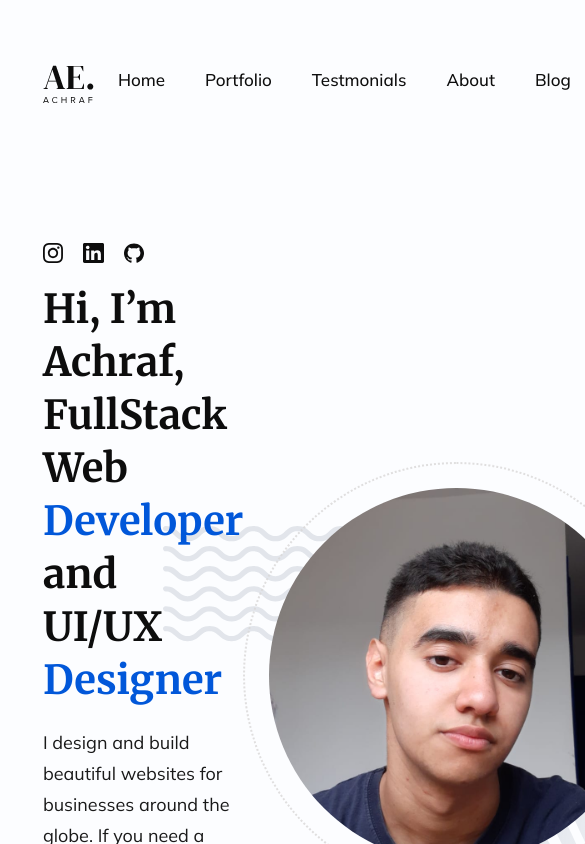
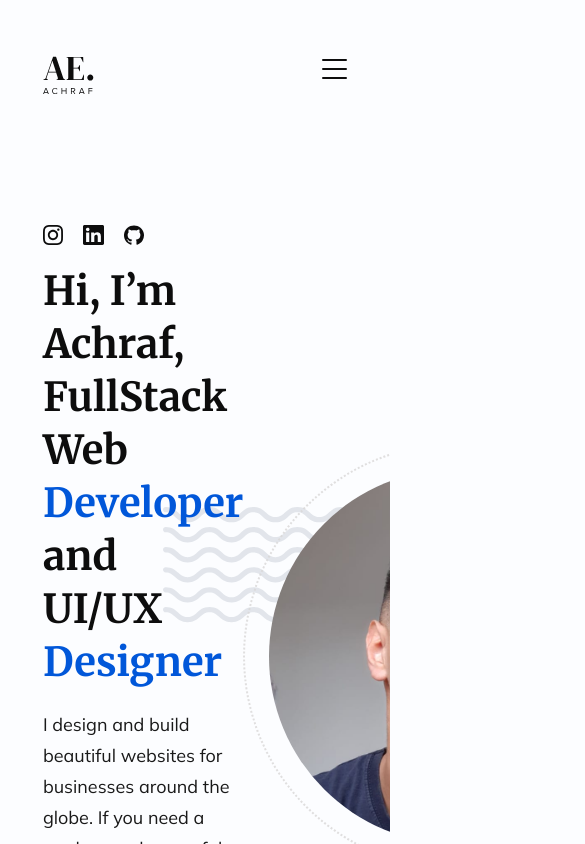
Before and after one commit to NightClover-code/portfolio-website-v2, a Next.js app: page / in a window 390 px wide. Shown: the top 844 px of the page, 585 px wide, since content can reach past the window. Built offline with nearby package versions, Linux system fonts and the light colour scheme.

Commit message:
feat: responsive nav bar

```diff
--- a/components/Header/NavBar/NavItem/index.tsx
+++ b/components/Header/NavBar/NavItem/index.tsx
@@ -1,6 +1,6 @@
 const NavItem: React.FC = ({ children }) => {
   return (
-    <li className="leading-[21px] smooth relative mx-5 cursor-pointer font-medium hover:text-blue after:absolute after:left-[50%] after:bottom-[-3px] after:translate-x-[-50%] after:scale-x-0 after:h-[1.5px] after:bg-blue after:transition-all after:duration-[270ms] after:w-[96%] hover:after:translate-x-[-50%] hover:after:scale-100">
+    <li className="leading-[21px] smooth relative mx-4 cursor-pointer font-medium hover:text-blue after:absolute after:left-[50%] after:bottom-[-3px] after:translate-x-[-50%] after:scale-x-0 after:h-[1.5px] after:bg-blue after:transition-all after:duration-[270ms] after:w-[96%] hover:after:translate-x-[-50%] hover:after:scale-100 xl:mx-3 xl:text-[15px]">
       {children}
     </li>
   );
--- a/components/Header/NavBar/index.tsx
+++ b/components/Header/NavBar/index.tsx
@@ -5,13 +5,13 @@ const NavBar = () => {
   const navItems = ['Home', 'Portfolio', 'Testmonials', 'About', 'Blog'];
 
   return (
-    <nav className="mt-1">
+    <nav className="mt-1 lg:hidden">
       <ul className="flex items-center">
         {navItems.map(_item => {
           return <NavItem key={v4()}>{_item}</NavItem>;
         })}
         <li>
-          <button className="contact__btn smooth hover:bg-blue hover:border-blue hover:text-offWhite">
+          <button className="contact__btn smooth hover:bg-blue hover:border-blue hover:text-offWhite xl:text-[15px]">
             Contact me
           </button>
         </li>
--- a/components/Header/index.tsx
+++ b/components/Header/index.tsx
@@ -1,4 +1,5 @@
 import { Logo } from '../Icons';
+import { MenuIcon } from '../Icons/NavBar';
 import NavBar from './NavBar';
 
 const Header = () => {
@@ -6,6 +7,7 @@ const Header = () => {
     <header className="flex justify-between mt-10 items-center">
       <Logo />
       <NavBar />
+      <MenuIcon />
     </header>
   );
 };
--- a/components/Icons/NavBar/index.tsx
+++ b/components/Icons/NavBar/index.tsx
@@ -1,5 +1,6 @@
 export const MenuIcon = () => (
   <svg
+    className="hidden lg:block cursor-pointer"
     width="25"
     height="20"
     viewBox="0 0 25 20"
@@ -12,8 +13,8 @@ export const MenuIcon = () => (
       x2="24"
       y2="1"
       stroke="#0D0D0D"
-      stroke-width="2"
-      stroke-linecap="round"
+      strokeWidth="2"
+      strokeLinecap="round"
     />
     <line
       x1="1"
@@ -21,8 +22,8 @@ export const MenuIcon = () => (
       x2="24"
       y2="10"
       stroke="#0D0D0D"
-      stroke-width="2"
-      stroke-linecap="round"
+      strokeWidth="2"
+      strokeLinecap="round"
     />
     <line
       x1="1"
@@ -30,8 +31,8 @@ export const MenuIcon = () => (
       x2="24"
       y2="19"
       stroke="#0D0D0D"
-      stroke-width="2"
-      stroke-linecap="round"
+      strokeWidth="2"
+      strokeLinecap="round"
     />
   </svg>
 );
--- a/styles/css/default.css
+++ b/styles/css/default.css
@@ -62,11 +62,11 @@ body {
 }
 
 .app__container {
-  @apply min-h-screen font-mulish text-sm text-black font-normal;
+  @apply min-h-screen font-mulish text-sm text-black font-normal overflow-hidden;
 }
 
 .wrapper {
-  @apply min-w-[250px] max-w-[2000px];
+  @apply min-w-[250px] max-w-[2000px] w-full;
 }
 
 .custom__container {
--- a/styles/default.scss
+++ b/styles/default.scss
@@ -17,11 +17,11 @@ body {
 }
 
 .app__container {
-  @apply min-h-screen font-mulish text-sm text-black font-normal;
+  @apply min-h-screen font-mulish text-sm text-black font-normal overflow-hidden;
 }
 
 .wrapper {
-  @apply min-w-[250px] max-w-[2000px];
+  @apply min-w-[250px] max-w-[2000px] w-full;
 }
 
 .custom__container {
--- a/tailwind.config.js
+++ b/tailwind.config.js
@@ -6,9 +6,14 @@ module.exports = {
   theme: {
     screens: {
       desktop: '1700px',
+      // xxl: { max: '1300px' },
+      xl: { max: '870px' },
+      lg: { max: '780px' },
+      // sm: { max: '750px' },
+      // xs: { max: '500px' },
     },
     fontSize: {
-      sm: '17px',
+      sm: '16px',
       lg: '35px',
     },
     fontFamily: {
```
Also changed, not shown: 1 other file (tests, documents, lock files or other folders).
